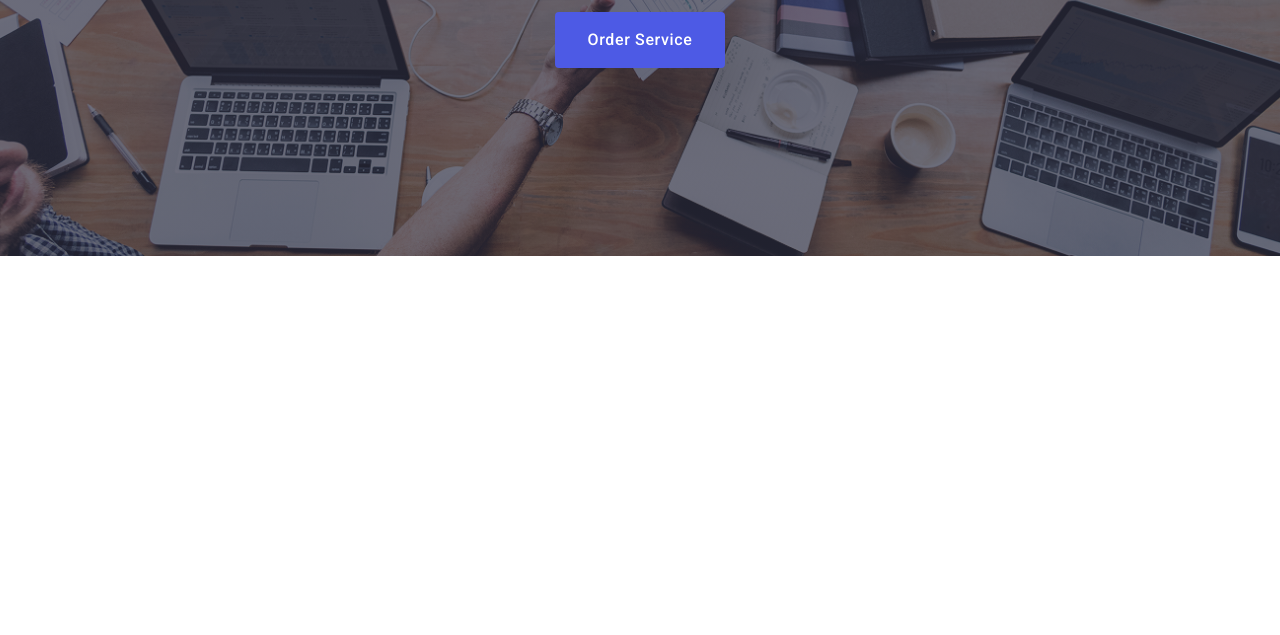
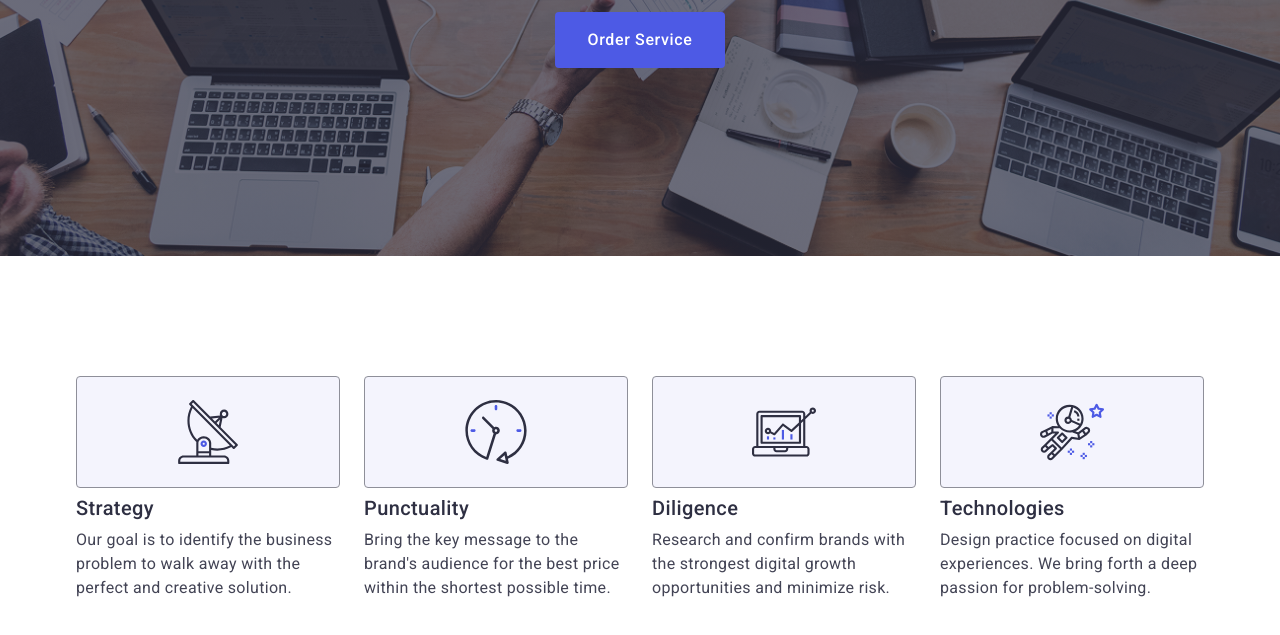
Before and after one commit to abrosenkov/goit-markup-hw-06, a plain HTML site: page index.html in a window 1280 px wide. Shown: the part 409-1044 px from the top of the page. Before the commit the page ends 800 px from the top, so only its background shows below. Drawn offline with nearby package versions, Linux system fonts and the light colour scheme.

Commit message:
add advantages section

```diff
--- a/css/styles.css
+++ b/css/styles.css
@@ -455,3 +455,102 @@ button {
 }
 
 /* advantages section  */
+
+.advantages-title {
+  font-weight: 700;
+  font-size: 36px;
+  line-height: 1.11;
+  letter-spacing: 0.02em;
+  text-align: center;
+  text-transform: capitalize;
+  color: #2e2f42;
+}
+
+.advantages {
+  padding: 96px 0;
+}
+
+.advantages-list {
+  display: flex;
+  flex-direction: column;
+  gap: 72px;
+}
+
+.advantages-image {
+  display: none;
+}
+
+.advantages-item-title {
+  font-weight: 700;
+  font-size: 36px;
+  line-height: 1.11;
+  letter-spacing: 0.02em;
+  text-align: center;
+  color: #2e2f42;
+  margin-bottom: 8px;
+}
+
+.advantages-item-descr {
+  font-weight: 500;
+  font-size: 16px;
+  line-height: 1.5;
+  letter-spacing: 0.02em;
+  color: #434455;
+}
+
+/* our-team  */
+
+@media screen and (min-width: 768px) {
+
+.advantages-list {
+    flex-direction: row;
+    flex-wrap: wrap;
+    column-gap: 24px;
+    row-gap: 72px;
+  }
+
+.advantages-item {
+    width: calc((100% - 24px) / 2);
+  }
+
+    .advantages-item-title {
+      text-align-last: left;
+    }
+}
+
+@media screen and (min-width: 1158px) {
+  .advantages {
+      padding: 120px 0;
+    }
+
+.advantages-list {
+  flex-direction: row;
+  gap: 24px;
+}
+
+.advantages-item {
+  width: calc((100% - 72px) / 4);
+}
+
+.advantages-image {
+  border: 1px solid #8e8f99;
+  border-radius: 4px;
+  height: 112px;
+  display: flex;
+  align-items: center;
+  justify-content: center;
+  background: #f4f4fd;
+  margin-bottom: 8px;
+}
+
+.advantages-item-title {
+  font-weight: 500;
+  font-size: 20px;
+  line-height: 1.2;
+}
+
+.advantages-item-descr {
+  font-weight: 400;
+}
+
+}
--- a/index.html
+++ b/index.html
@@ -153,7 +153,7 @@
         </div>
       </section>
 
-      <section class="advantages section visually-none">
+      <section class="advantages section">
         <div class="container">
           <h2 class="advantages-title visually-hidden">Advantages</h2>
           <ul class="advantages-list">
```
